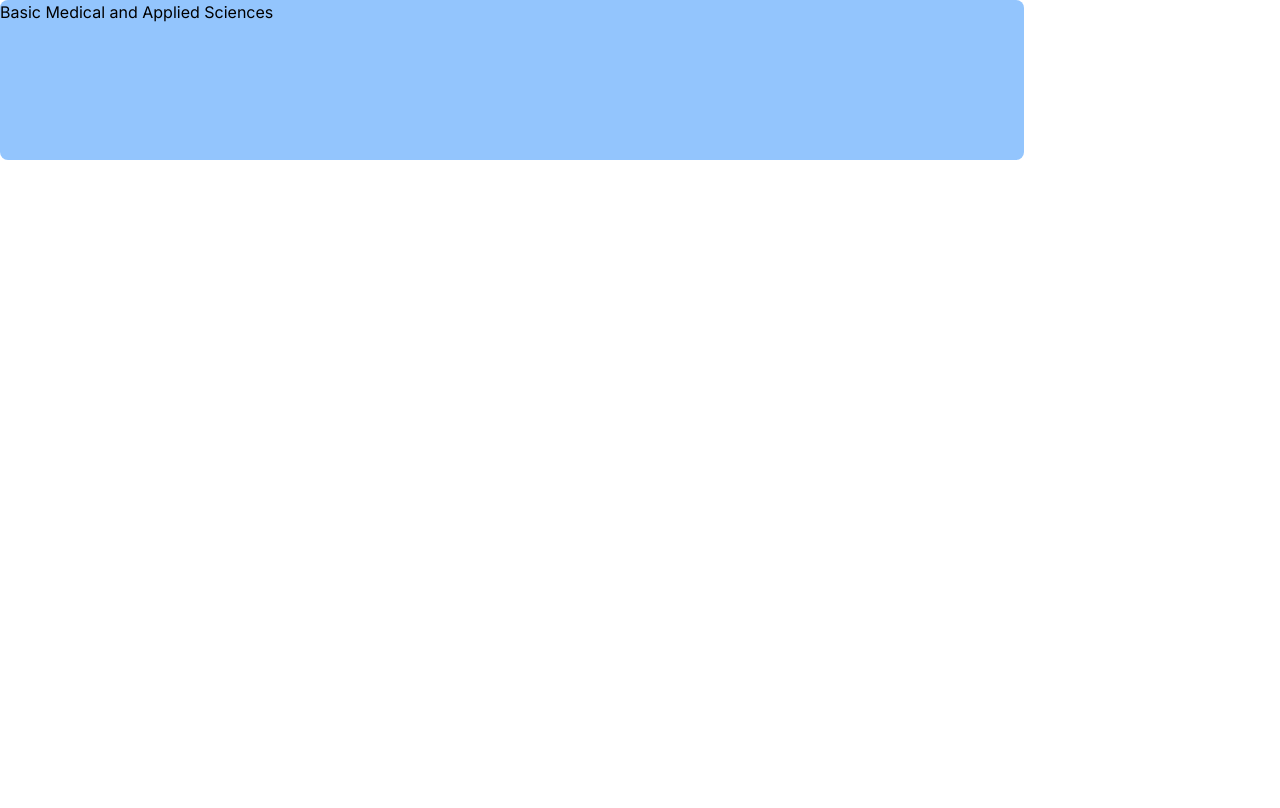
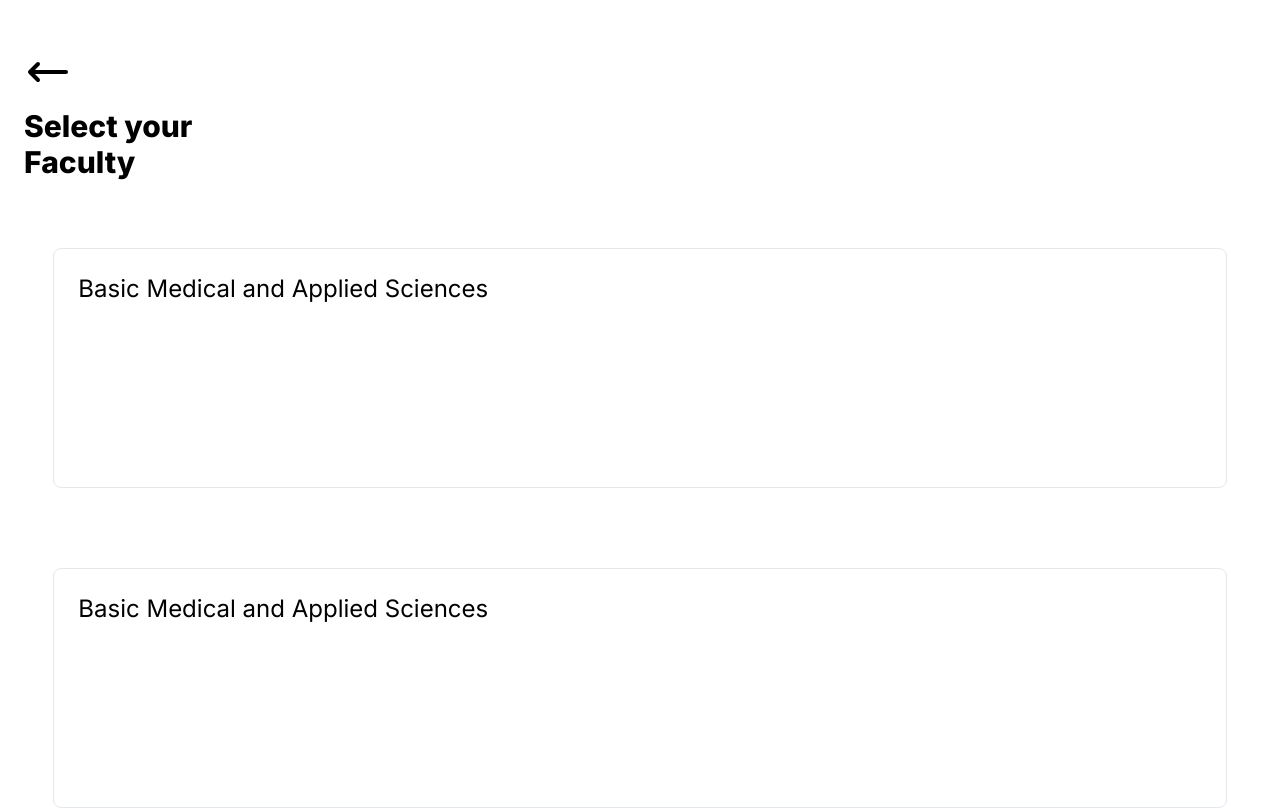
Before and after one commit to Layenull/attendr, a Next.js app: page /FacultySelect in a window 1280 px wide. Built offline with nearby package versions, Linux system fonts and the light colour scheme.

Commit message:
added the faculty selection cards

```diff
--- a/components/ButtonOne.jsx
+++ /dev/null
@@ -1,16 +0,0 @@
-import React from 'react';
-
-const buttonOne = () => {
-  return (
-    <div className="w-4/5 mx-auto text-center py-12 ">
-      <a
-        href=""
-        className="bg-customBlue text-white py-6 px-11 rounded no-underline"
-      >
-        Continue
-      </a>
-    </div>
-  );
-};
-
-export default buttonOne;
--- a/components/SelectionCard.js
+++ b/components/SelectionCard.js
@@ -1,12 +1,26 @@
 import React from 'react'
+import Image from 'next/image'
 
 const SelectionCard = () => {
     return (
-        <div className=''>
-            <div className=' bg-blue-300 w-4/5 h-40 rounded-lg'>
-                <p>Basic Medical and Applied Sciences</p>
+        // <div className='block max-w-sm p-6 bg-white border border-gray-200 rounded-xl '>
+        //     <Image src="/Welcome-image.svg" width={200} height={200} className="relative bottom-6 " />
+        //     <p>Basic Medical and Applied Sciences</p>
+
+
+        // </div>
+
+        <div className=" rounded-lg border w-11/12 h-60 overflow-hidden">
+            {/* <div className="object-cover w-full rounded-t-lg h-20 ">
+                <Image src="/Medical research-rafiki.png" alt="Medical Sciences" fill />
+            </div> */}
+            <div className="p-6">
+                <p className="text-2xl  mb-4">Basic Medical and Applied Sciences</p>
+
             </div>
         </div>
+
+
     )
 }
 
--- /dev/null
+++ b/components/customButton.js
@@ -0,0 +1,18 @@
+import React from 'react'
+
+const customButton = () => {
+    return (
+        <div>
+            {/* <Link href={href}>
+                <a className="inline-block px-6 py-3 font-medium text-white bg-blue-500 rounded-lg hover:bg-blue-600 focus:outline-none focus:ring-2 focus:ring-blue-500 focus:ring-offset-2">
+                    {text}
+                </a>
+
+            </Link> */}
+
+            <p>Basic Medical and Applied Sciences</p>
+        </div>
+    )
+}
+
+export default customButton
--- a/pages/FacultySelect.js
+++ b/pages/FacultySelect.js
@@ -1,12 +1,53 @@
+import React from 'react'
 import SelectionCard from '@/components/SelectionCard'
-import React from 'react'
+import { HiOutlineArrowNarrowLeft } from "react-icons/hi"
+
 
 
 const FacultySelect = () => {
     return (
-        <div className=' bg-center bg-full '>
-            {/* <h1 className="relative w-56 top-5 px-6 text">What level are you in?</h1> */}
-            <SelectionCard />
+        <div className='flex flex-col justify-center bg-center bg-full '>
+
+            <div className='flex flex-col justify-evenly relative top-10'>
+
+                <HiOutlineArrowNarrowLeft className=' relative left-6 top-2 text-5xl' />
+
+                <h1 className="font-extrabold text-3xl relative w-56 top-5 px-6 text">Select your Faculty</h1>
+
+            </div>
+
+
+
+            {/* faculty-selection-cards */}
+            <div className=' flex flex-col justify-center pt-32 '>
+
+                <div className='flex justify-center'>
+                    <SelectionCard />
+                </div>
+
+
+                <div className='flex justify-center pt-20 '>
+                    <SelectionCard />
+                </div>
+
+            </div>
+
+            {/* End-Faculty-selection-cards */}
+
+
+
+
+            {/* <div>
+                <h1>Welcome to my app!</h1>
+                <customButton href="/contact" text="Contact Us" />
+            </div> */}
+
+
+
+
+
+
+
 
 
 
--- a/pages/Signup.js
+++ b/pages/Signup.js
@@ -4,6 +4,7 @@ import { HiOutlineLockClosed } from 'react-icons/hi';
 import { CiMail } from 'react-icons/ci';
 import { CiUser } from "react-icons/ci"
 import { imageConfigDefault } from 'next/dist/shared/lib/image-config';
+import Link from 'next/link';
 
 export default function Signup() {
     const [userName, setUserName] = useState('');
@@ -140,13 +141,21 @@ export default function Signup() {
 
                     </div>
 
+                    {/*
+                    <div className='flex justify-center'>
+                        <div>
+                            <link href="/LevelSelect" passHref>
+                                <a>
+                                    <button type="submit" className=" border-none bg-customBlue w-4/5 py-5 rounded-lg text-white text-lg ">
+                                        Continue
+                                    </button>
 
-                    <div className='flex justify-center'>
+                                </a>
+                            </link>
 
-                        <button type="submit" className=" border-none bg-customBlue w-4/5 py-5 rounded-lg text-white text-lg ">
-                            Continue
-                        </button>
-                    </div>
+                        </div>
+                    </div> */}
+
                 </form>
             </div>
         </div>
```
